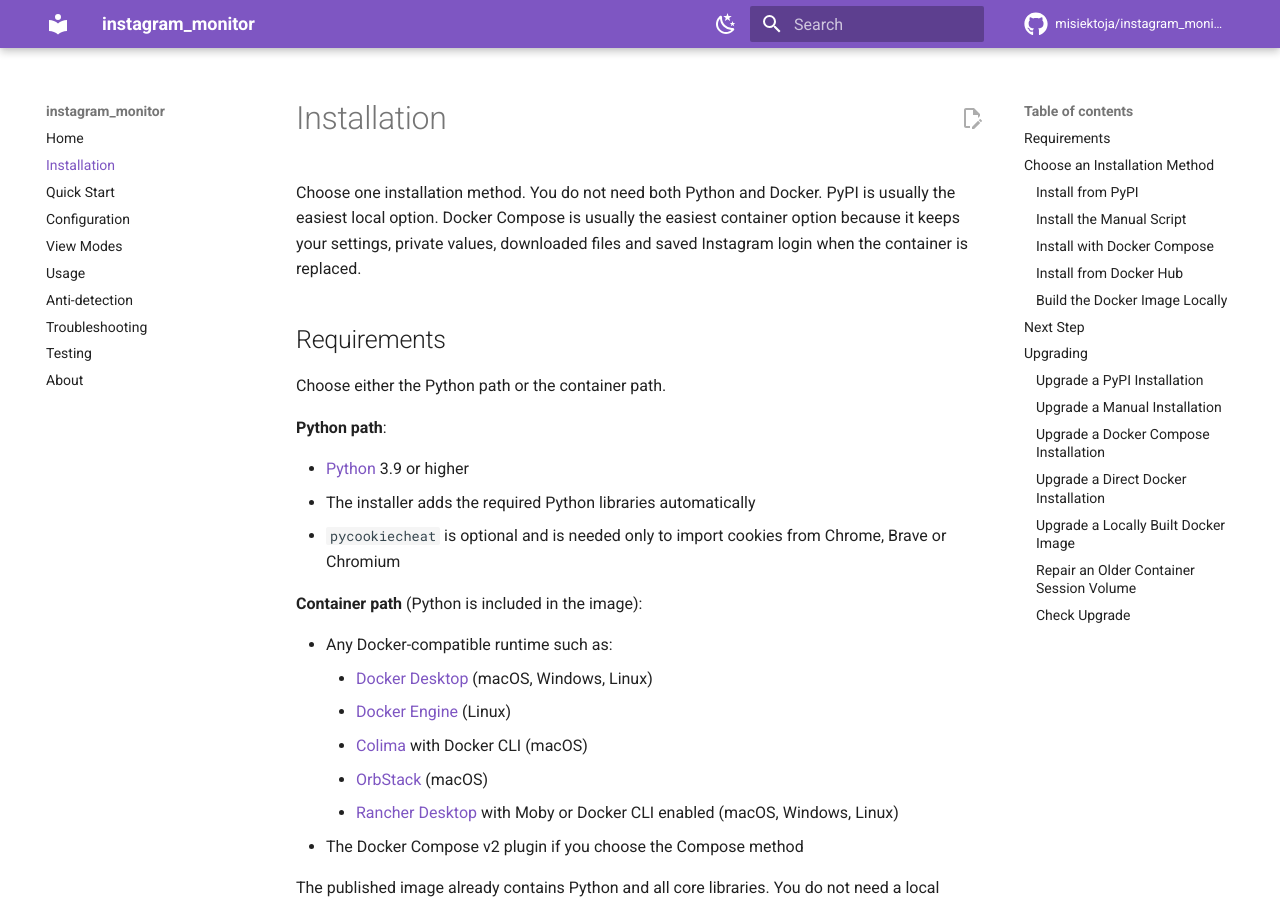
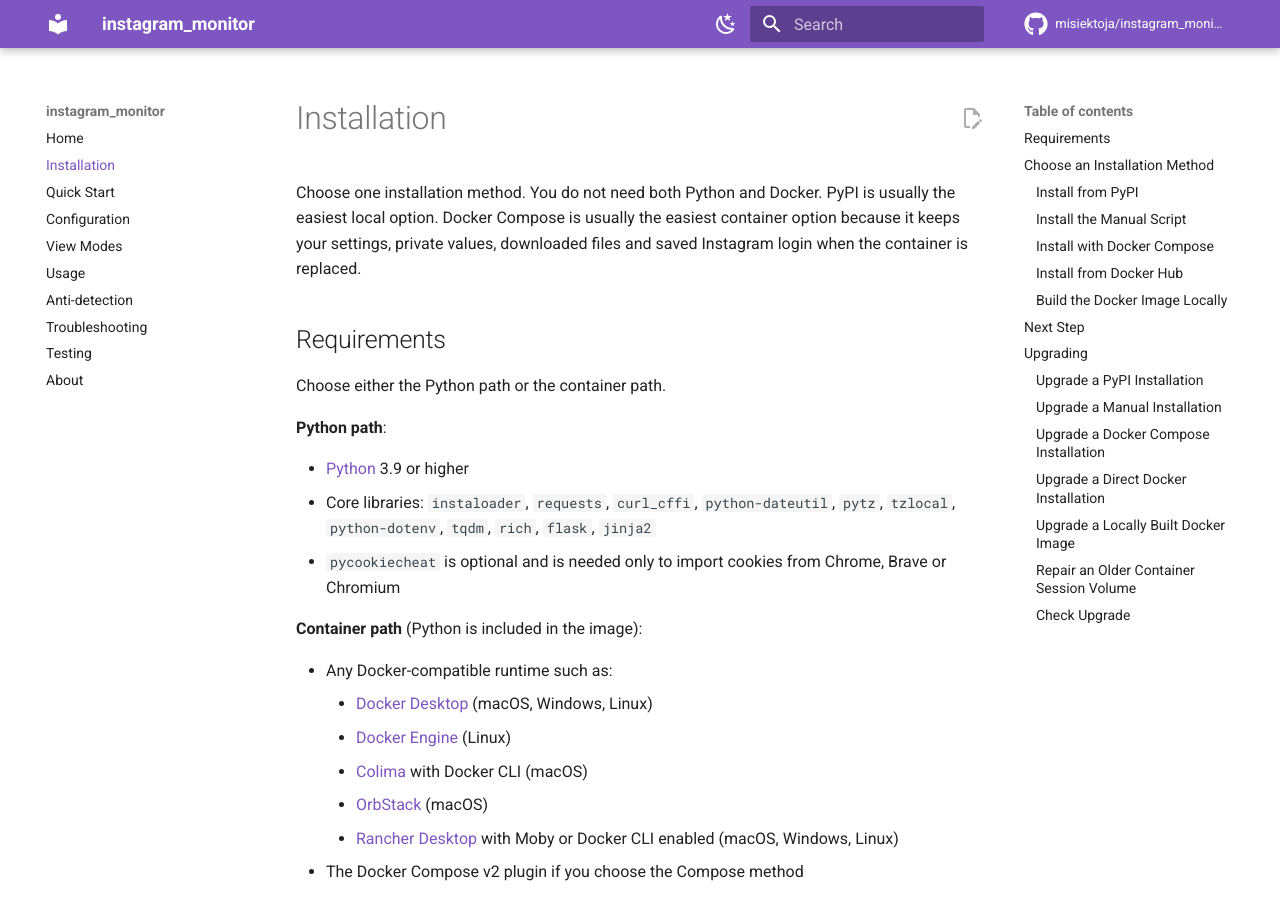
Before and after one commit to misiektoja/instagram_monitor, an MkDocs documentation site: the page built from docs/installation.md, in a window 1280 px wide and 900 px high. Built offline with MkDocs 1.6.1 and Material for MkDocs 9.7.7, drawn with Linux system fonts in a browser that asks for light colours; comment, search, counter and statistics services are not loaded.

Commit message:
docs(installation): revert core libs

```diff
--- a/docs/installation.md
+++ b/docs/installation.md
@@ -10,7 +10,7 @@ Choose either the Python path or the container path.
 **Python path**:
 
 - [Python](https://www.python.org/downloads/) 3.9 or higher
-- The installer adds the required Python libraries automatically
+- Core libraries: `instaloader`, `requests`, `curl_cffi`, `python-dateutil`, `pytz`, `tzlocal`, `python-dotenv`, `tqdm`, `rich`, `flask`, `jinja2`
 - `pycookiecheat` is optional and is needed only to import cookies from Chrome, Brave or Chromium
 
 **Container path** (Python is included in the image):
```
